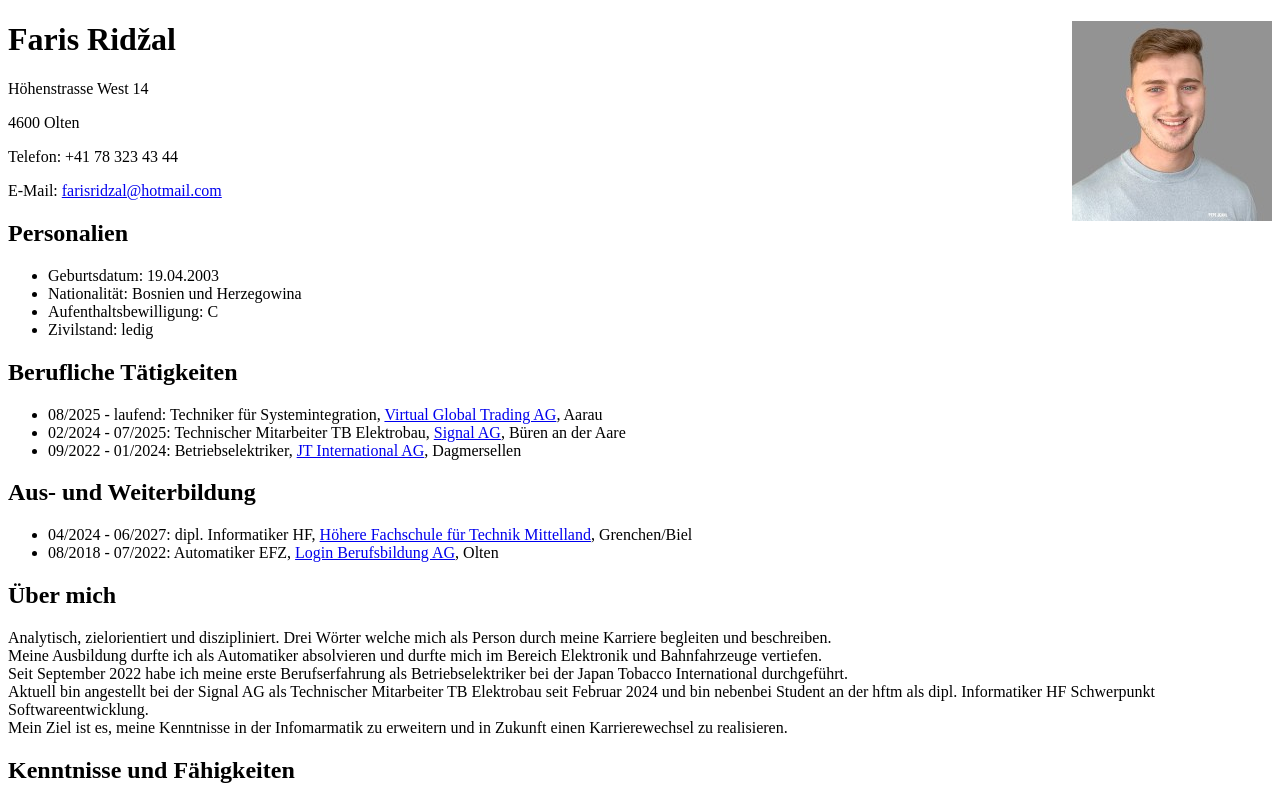
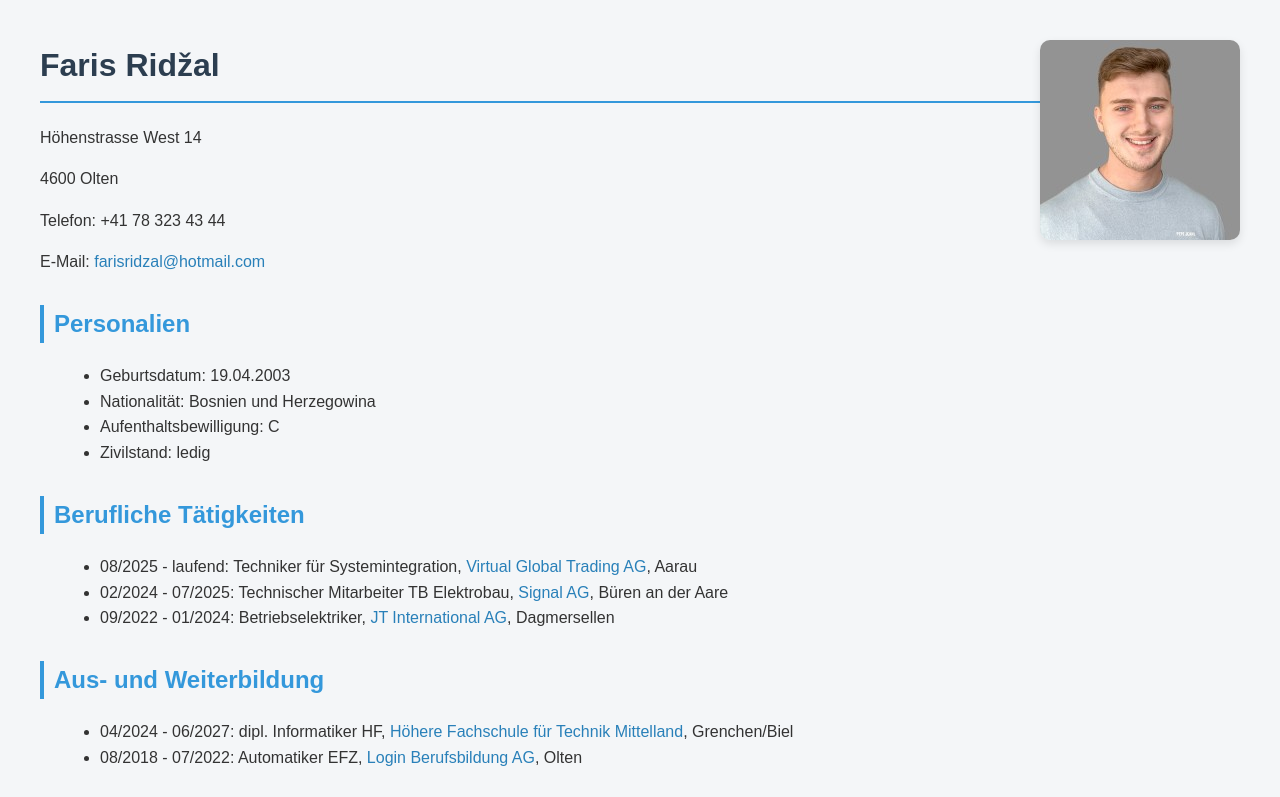
Before and after one commit to farisridzal/CV, a plain HTML site: page src/index.html in a window 1280 px wide. Shown: the top 797 px of the page. Drawn offline with Linux system fonts and the light colour scheme.

Commit message:
fix: Fixed index.html

```diff
--- a/src/CV.html
+++ b/src/index.html
@@ -3,6 +3,7 @@
 <head>
     <meta charset="UTF-8">
     <title>Lebenslauf Faris Ridžal</title>
+    <link rel="stylesheet" href="style.css">
 </head>
 <body>
     <img src="/src/images/Profilbild.jpeg" alt="Faris Ridžal" width="200" style="float: right;">
--- /dev/null
+++ b/src/style.css
@@ -0,0 +1,55 @@
+body {
+    font-family: Arial, sans-serif;
+    margin: 40px;
+    background-color: #f4f6f8;
+    color: #333;
+    line-height: 1.6;
+}
+
+h1 {
+    color: #2c3e50;
+    border-bottom: 2px solid #3498db;
+    padding-bottom: 10px;
+}
+
+h2 {
+    color: #3498db;
+    margin-top: 30px;
+    border-left: 4px solid #3498db;
+    padding-left: 10px;
+}
+
+a {
+    color: #2980b9;
+    text-decoration: none;
+}
+a:hover {
+    text-decoration: underline;
+}
+
+ul {
+    list-style-type: disc;
+    margin-left: 20px;
+}
+
+img {
+    border-radius: 10px;
+    box-shadow: 0 4px 10px rgba(0, 0, 0, 0.1);
+    margin-left: 20px;
+}
+
+p {
+    max-width: 800px;
+}
+
+body > * {
+    max-width: 1000px;
+}
+
+@media (max-width: 768px) {
+    img {
+        float: none;
+        display: block;
+        margin: 20px auto;
+    }
+}
```
